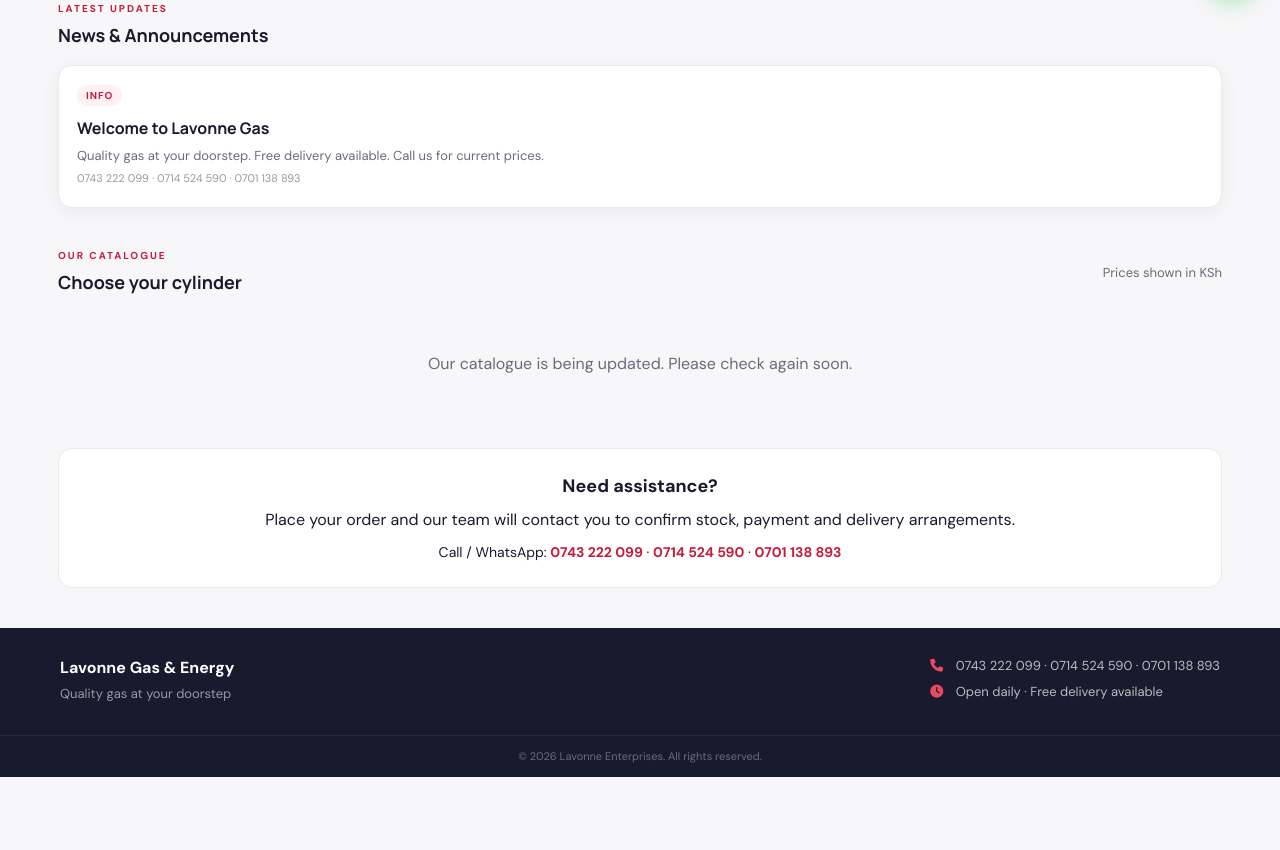
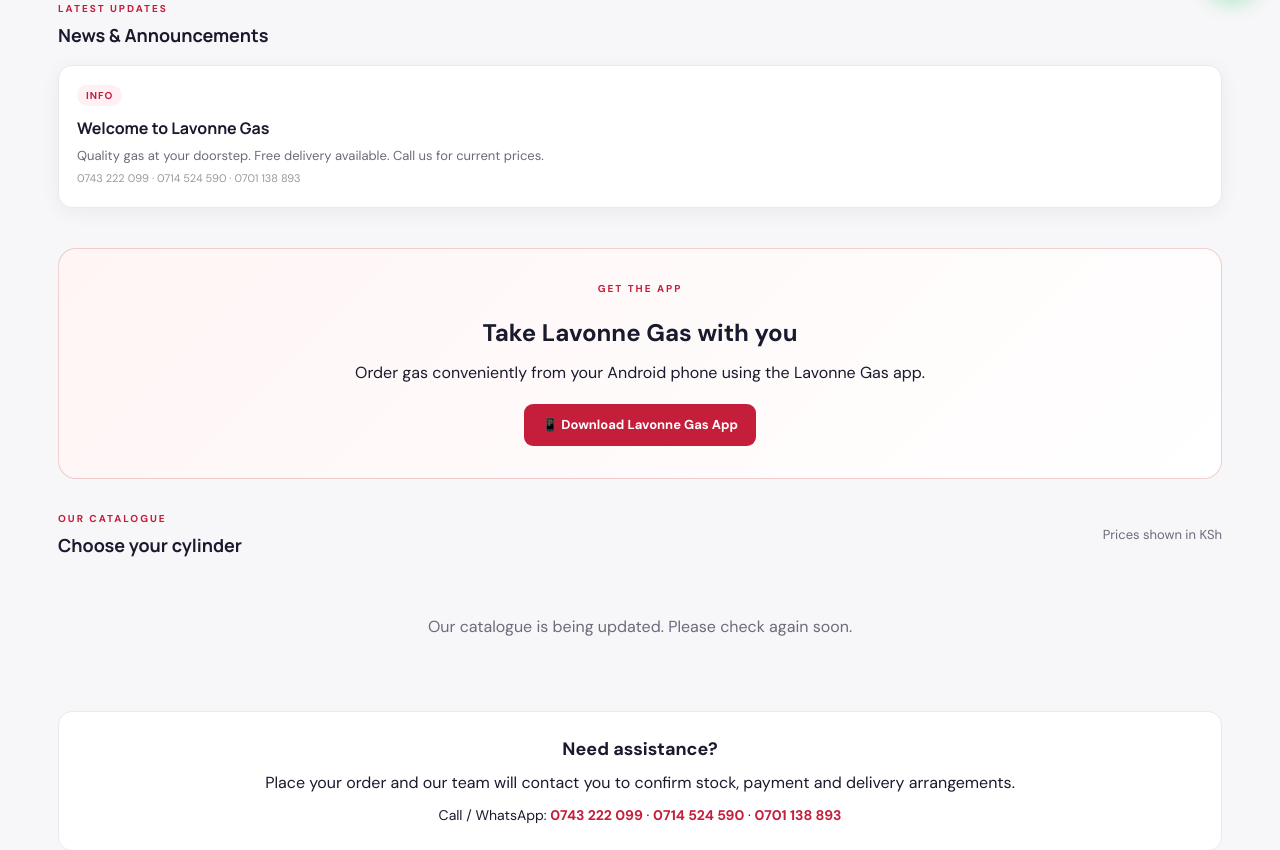
Before and after one commit to Fidelooko7/LAVONNE-GAS-NEW, a Flask app: page / in a window 1280 px wide. Shown: the part 780-1630 px from the top of the page. Before the commit the page ends 1557 px from the top, so only its background shows below. Run offline with Flask 3, Linux system fonts and the light colour scheme; data that the repository does not hold is empty.

Commit message:
Add Lavonne Gas app download button

```diff
--- a/static/css/style.css
+++ b/static/css/style.css
@@ -602,3 +602,36 @@ th {
   .hero-new { padding: 24px 4% 28px; border-radius: 16px; }
   .whatsapp-float { bottom: 18px; right: 14px; width: 50px; height: 50px; font-size: 24px; }
 }
+
+.app-download {
+  margin: 2rem 0;
+  padding: 2rem;
+  border: 1px solid rgba(180, 0, 0, 0.18);
+  border-radius: 18px;
+  background: linear-gradient(135deg, #fff5f5, #ffffff);
+  text-align: center;
+}
+
+.app-download h2 {
+  margin: 0.3rem 0 0.6rem;
+}
+
+.app-download p {
+  margin-bottom: 1.2rem;
+}
+
+.app-download .button {
+  display: inline-block;
+  text-decoration: none;
+}
+
+@media (max-width: 600px) {
+  .app-download {
+    padding: 1.4rem 1rem;
+  }
+
+  .app-download .button {
+    width: 100%;
+    box-sizing: border-box;
+  }
+}
--- a/templates/store.html
+++ b/templates/store.html
@@ -50,6 +50,18 @@
       </div>
     </article>
     {% endfor %}
+  </div>
+</section>
+
+<!-- LAVONNE GAS APP -->
+<section class="app-download">
+  <div>
+    <p class="eyebrow">GET THE APP</p>
+    <h2>Take Lavonne Gas with you</h2>
+    <p>Order gas conveniently from your Android phone using the Lavonne Gas app.</p>
+    <a class="button" href="https://github.com/Fidelooko7/LAVONNE-GAS-NEW/releases/download/V1.0.0/Lavonne-Gas.apk">
+      📱 Download Lavonne Gas App
+    </a>
   </div>
 </section>
 
```
